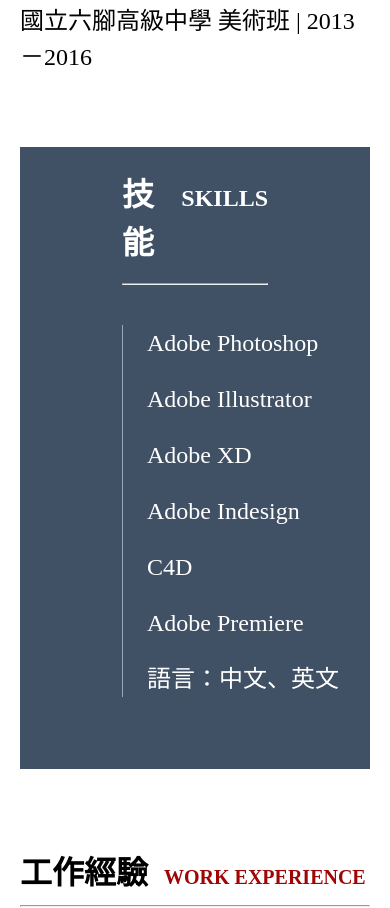
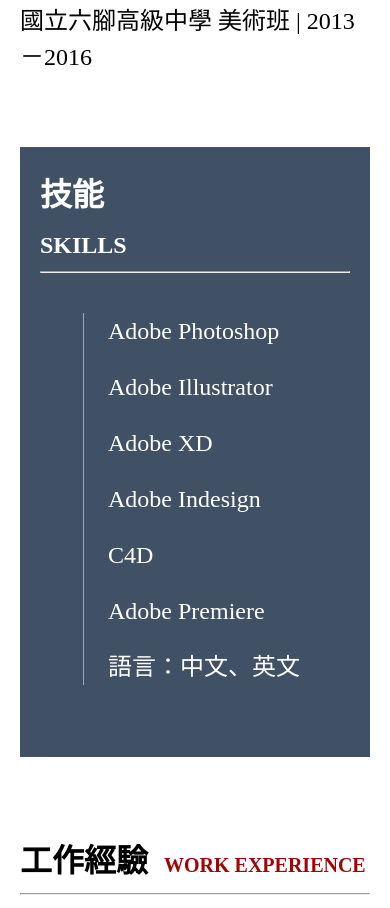
Before and after one commit to roceil/---, a plain HTML site: page index.html in a window 390 px wide. Shown: the part 1056-1964 px from the top of the page. Drawn offline with nearby package versions, Linux system fonts and the light colour scheme.

Commit message:
手機版SCSS調整

```diff
--- a/scss/_index.scss
+++ b/scss/_index.scss
@@ -235,11 +235,11 @@ main{
         padding: 0 20px;
     }
     .education{
-        .education-skills{
-            padding: 24px 20px 52px;
-            .education-skills-title{
-                flex-direction: column;
-        }
+    }
+    .education-skills{
+        padding: 24px 20px 52px;
+        .education-skills-title{
+            flex-direction: column;
     }
     }
     .work-experience{
```
Also changed, not shown: scss/index.css, 1 other file.
